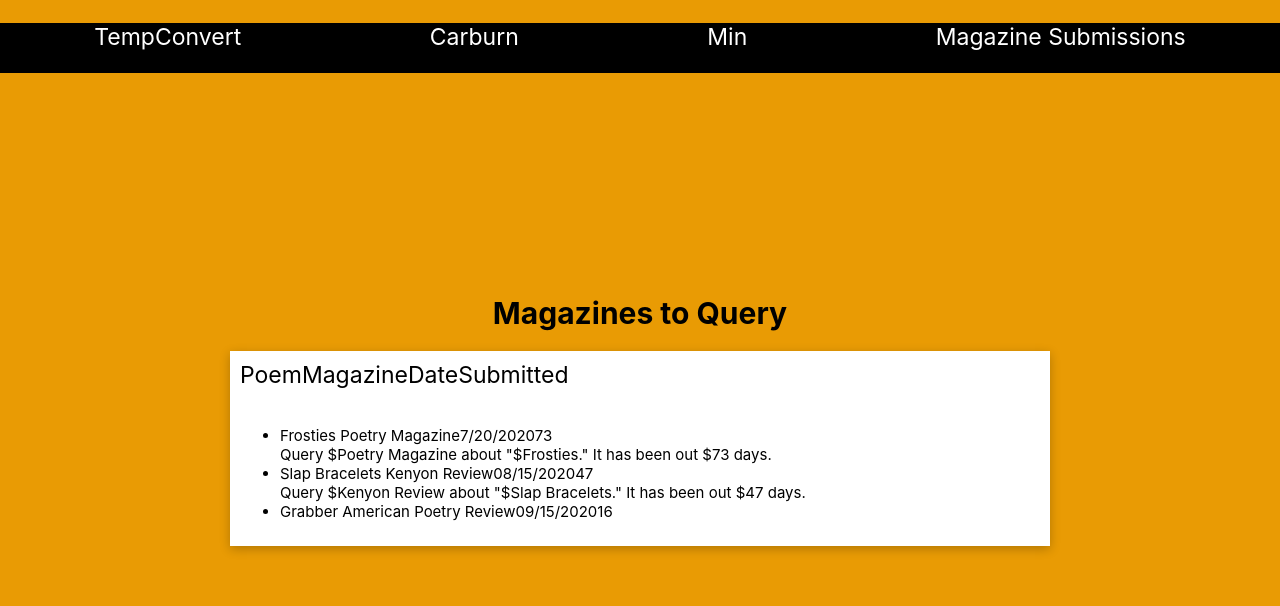
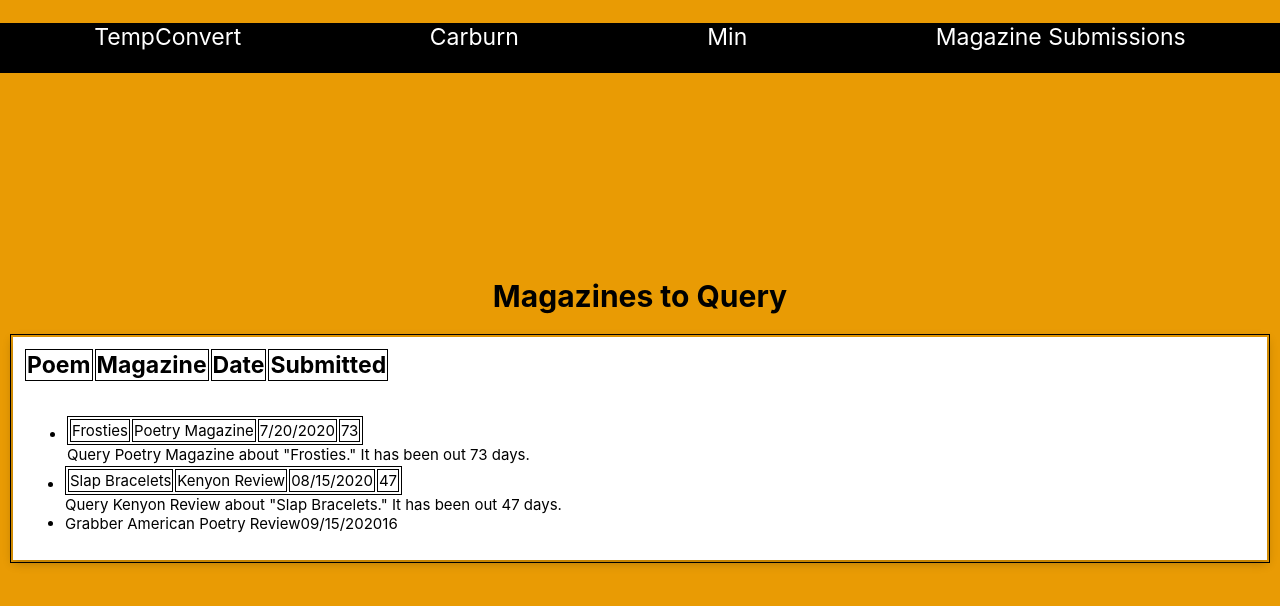
Before and after one commit to ValerieLoveland/frankenstein, a React (Create React App) app: page /mag-sub in a window 1280 px wide. Shown: the top 606 px of the page. Built offline with nearby package versions, Linux system fonts and the light colour scheme.

Commit message:
technically made a table, but

```diff
--- a/src/App.css
+++ b/src/App.css
@@ -82,3 +82,12 @@
   list-style-type: none;
   padding: 0;
 }
+
+.table {
+  width: 100%;
+}
+table,
+th,
+td {
+  border: 1px solid black;
+}
--- a/src/MagSub.tsx
+++ b/src/MagSub.tsx
@@ -1,25 +1,34 @@
 import React from "react";
-import { JsxElement } from "typescript";
 
 export const MagSub = () => {
   return (
     <>
       <h1>Magazines to Query</h1>
+      <table className="table">
         <div className="ul-style form">
           <div className="sub">
-          <div>Poem</div>
-          <div>Magazine</div>
-          <div>Date</div>
-          <div>Submitted</div>
+            <tr>
+              {" "}
+              <th>Poem</th> <th>Magazine</th> <th>Date</th> <th>Submitted </th>
+            </tr>
           </div>
+          <tbody>
             <ul>
-          <li>{submission("Frosties", "Poetry Magazine", "7/20/2020")}</li>
-          <li>{submission("Slap Bracelets", "Kenyon Review", "08/15/2020")}</li>
+              <tr>
+                <li>
+                  {submission("Frosties", "Poetry Magazine", "7/20/2020")}
+                </li>
+              </tr>
+              <li>
+                {submission("Slap Bracelets", "Kenyon Review", "08/15/2020")}
+              </li>
               <li>
                 {submission("Grabber", "American Poetry Review", "09/15/2020")}
               </li>
             </ul>
+          </tbody>
         </div>
+      </table>
     </>
   );
 };
@@ -35,25 +44,23 @@
 
   let daysOut = calculateDays(currentDate, alteredStartDate);
 
-  // let subWithQuery = ` "${poem}" ${magazine} ${startDate}
-
-  //   Query ${magazine} about "${poem}." It has been out ${daysOut} days.`;
-
-  // let subNoQuery = ` "${poem}" ${magazine} ${startDate} ${daysOut}`;
-
   if (daysOut > 30) {
-    //   console.log(`Query ${magazine} about ${poem}`);
-    //   return subWithQuery;
-    // } else {
     return (
       <>
         <div>
-          {poem} {magazine}
-          {startDate}
-          {daysOut}
+          <table>
+            <tbody>
+              <tr className="table">
+                <td>{poem}</td>
+                <td>{magazine}</td>
+                <td>{startDate}</td>
+                <td>{daysOut}</td>
+              </tr>
+            </tbody>
+          </table>
         </div>
         <div>
-          Query ${magazine} about "${poem}." It has been out ${daysOut} days.
+          Query {magazine} about "{poem}." It has been out {daysOut} days.
         </div>
       </>
     );
@@ -76,10 +83,3 @@
   console.log(days);
   return days;
 };
-
-export type Submission = {
-  poem: string;
-  magazine: string;
-  startDate: string;
-  daysOut: number;
-};
```
Lines whose indentation alone changed are shown as unchanged.
